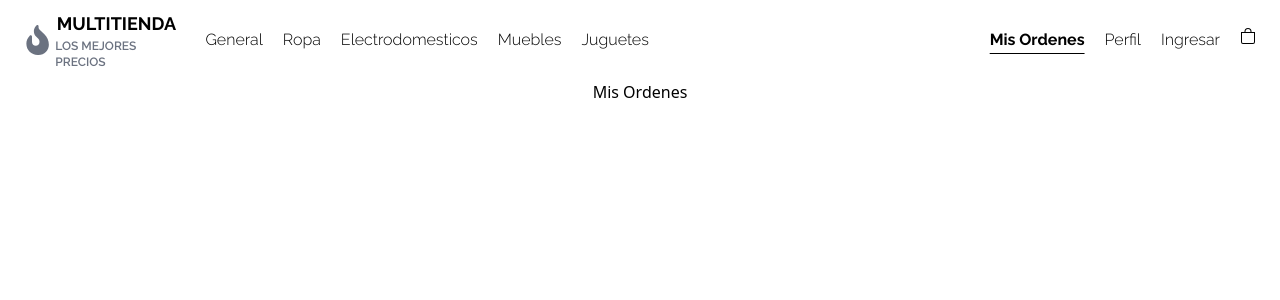
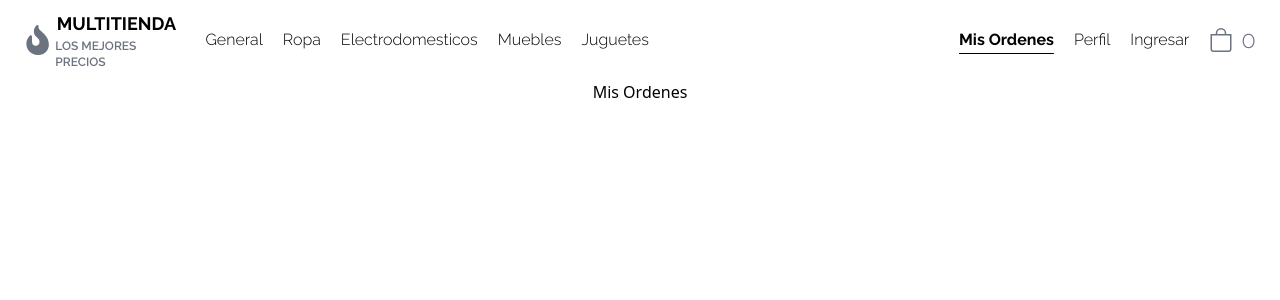
Before and after one commit to erix-code/react-tailwind-ecommerce, a React app: page /user/my-orders in a window 1280 px wide. Shown: the top 300 px of the page. Built offline with nearby package versions, Linux system fonts and the light colour scheme; the HTML template or start-up script is replaced by a standard one.

Commit message:
- Incrementing cart shop. - Adding new ShoppinCartContext.jsx.

```diff
--- a/src/Components/Navbar/Navbar.jsx
+++ b/src/Components/Navbar/Navbar.jsx
@@ -1,8 +1,9 @@
-import React from "react";
+import React, {useContext} from "react";
 import { NavLink } from "react-router-dom";
 import Link  from "./Link/Link.jsx";
 import { FaFireFlameCurved  } from "react-icons/fa6";
 import { BsBag } from "react-icons/bs";
+import {ShoppingCartContext} from "../../Context/ShoppinCartContext.jsx";
 
 const leftNavbar = [
     {name: "General", url: "/"},
@@ -17,6 +18,7 @@ const rightNavbar = [
     {name: "Ingresar", url: "/login"},
 ];
 export default function Navbar() {
+    const { counter } = useContext(ShoppingCartContext);
     const activeClass = "underline font-bold underline-offset-8";
 
     return (
@@ -41,7 +43,7 @@ export default function Navbar() {
                     })}
 
                 </ul>
-                <ul className={"w-1/2 flex flex-row space-x-5 justify-end "}>
+                <ul className={"w-1/2 flex flex-row space-x-5 justify-end items-center"}>
                     {rightNavbar.map((item, index) => {
                         return (
                             <li key={index}>
@@ -49,8 +51,9 @@ export default function Navbar() {
                             </li>
                         )
                     })}
-                    <li>
+                    <li className={"text-gray-500 text-2xl flex justify-center gap-2 items-center"}>
                         <BsBag></BsBag>
+                        {counter}
                     </li>
                 </ul>
             </nav>
--- a/src/Components/Shop/Card.jsx
+++ b/src/Components/Shop/Card.jsx
@@ -1,7 +1,8 @@
+import React, {useEffect, useContext} from "react";
+import {ShoppingCartContext} from "../../Context/ShoppinCartContext.jsx";
 export default function Card({product}) {
-
+    const { counter, setCounter} = useContext(ShoppingCartContext);
     useEffect(() => {
-        console.log(product);
     }, []);
     return(
         <div className={"flex flex-row justify-center items-center"}>
@@ -12,10 +13,11 @@ export default function Card({product}) {
                     <img src={product.image} alt={product.title}
                          className={"w-full h-full object-cover rounded-lg"}
                     />
-                    <div
+                    <button
+                        onClick={() => {setCounter(counter + 1)}}
                         className={"absolute top-0 right-0 flex justify-center items-center rounded-full bg-white w-8 h-8 m-2 p-1 font-bold"}>
                         +
-                    </div>
+                    </button>
                 </figure>
                 <p className={"flex justify-between pl-2"}>
                     <span className={"text-sm font-normal"}>{product.title}</span>
@@ -25,5 +27,3 @@ export default function Card({product}) {
         </div>
     )
 }
-
-import React, {useEffect} from "react";
--- /dev/null
+++ b/src/Context/ShoppinCartContext.jsx
@@ -0,0 +1,12 @@
+import {createContext, useState} from "react";
+export const ShoppingCartContext = createContext();
+
+export const ShoppingCartProvider = ({children}) => {
+    const  [counter, setCounter] = useState(0);
+    console.log(counter);
+    return (
+        <ShoppingCartContext.Provider value={{counter, setCounter}}>
+          {children}
+        </ShoppingCartContext.Provider>
+    );
+}
```
Also changed, not shown: src/Pages/App/App.jsx (+4 -3 lines).
